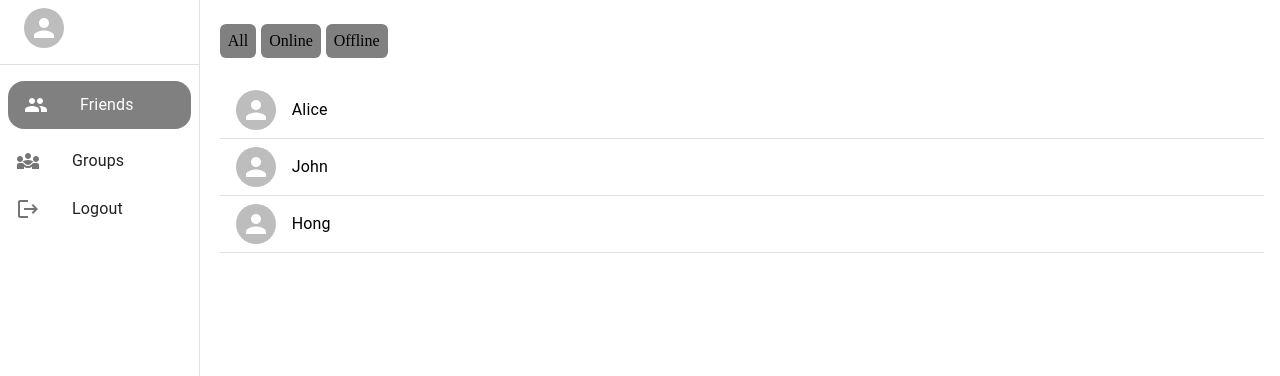
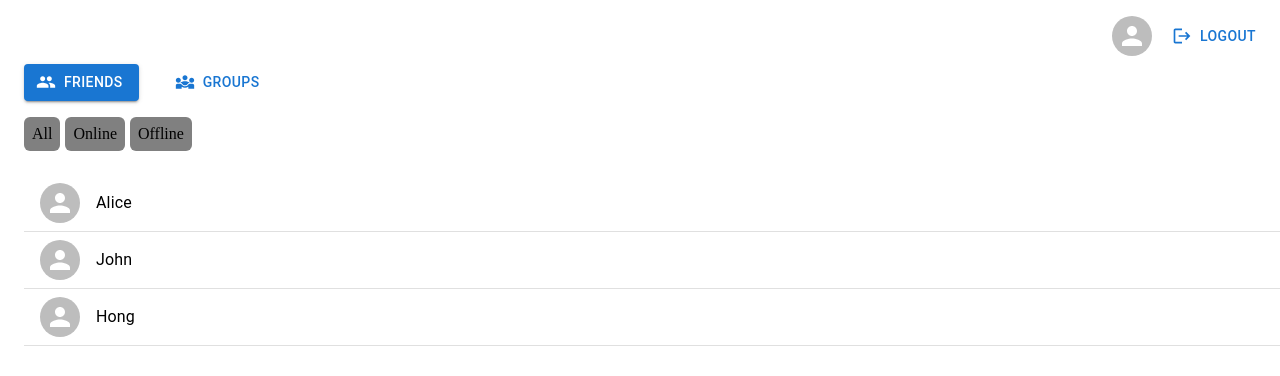
Before and after one commit to yingstm124/techinal-assignment, a React (Vite) app in the folder client-app/: page / in a window 1280 px wide. Shown: the top 376 px of the page. Built offline with nearby package versions, Linux system fonts and the light colour scheme; sample sign-in values are in the browser's storage.

Commit message:
handle create/delete group in real time

```diff
--- a/client-app/src/components/Auth/AuthProvider.tsx
+++ b/client-app/src/components/Auth/AuthProvider.tsx
@@ -9,7 +9,6 @@ import { IUser } from "../../pages/SelectUserPage";
 import { IOnlineUsers } from "../../websocket/param";
 
 interface IAuthContext {
-  token: string | undefined;
     user: IUser | undefined;
     selectUser: (user: IUser) => void;
     logout: () => void;
@@ -22,7 +21,6 @@ interface IOnlineUser {
 
 function AuthProvider({ children }: { children: ReactNode }) {
     const [user, setUser] = useState<IUser>();
-  const [token, setToken] = useState("test-token");
     const [onlineUsers, setOnlineUsers] = useState<IOnlineUser>({});
 
     const updateOnlineUsers = useCallback((param: IOnlineUsers) => {
@@ -42,7 +40,6 @@ function AuthProvider({ children }: { children: ReactNode }) {
     return (
         <AuthContext.Provider
             value={{
-        token,
                 user,
                 selectUser,
                 logout,
@@ -56,7 +53,6 @@ function AuthProvider({ children }: { children: ReactNode }) {
 }
 
 const AuthContext = createContext<IAuthContext>({
-  token: undefined,
     user: undefined,
     selectUser: () => {
         throw new Error("Function not implemented.");
--- a/client-app/src/components/Friend.tsx
+++ b/client-app/src/components/Friend.tsx
@@ -6,7 +6,7 @@ import {
     ListItemButton,
     ListItemText,
 } from "@mui/material";
-import { ReactNode, useCallback } from "react";
+import { useCallback } from "react";
 import { useNavigate } from "react-router";
 
 interface IFriend {
--- a/client-app/src/components/Layout.tsx
+++ b/client-app/src/components/Layout.tsx
@@ -1,45 +1,36 @@
-import {
-  Avatar,
-  Box,
-  Container,
-  Divider,
-  Drawer,
-  Toolbar,
-  Typography,
-} from "@mui/material";
-import { Outlet } from "react-router";
-import SideNavList from "./SideNavList";
+import { Box, Button, Grid } from "@mui/material";
+import { Outlet, useNavigate } from "react-router";
+import NavBar from "./NavBar";
 import Profile from "./Profile";
-
-const SIDE_BAR_SIZE = 200;
+import LogoutIcon from "@mui/icons-material/Logout";
+import { useAuthContext } from "./Auth/AuthProvider";
 
 function Layout() {
+    const { logout } = useAuthContext();
+    const navigate = useNavigate();
     return (
-    <>
-      <Box display="flex">
-        <Box sx={{ width: { sm: SIDE_BAR_SIZE } }}>
-          <Drawer
-            open
-            variant="permanent"
-            sx={{
-              "& .MuiDrawer-paper": {
-                boxSizing: "border-box",
-                width: SIDE_BAR_SIZE,
-              },
+        <Grid>
+            <Box width="100%">
+                <Box display="flex" justifyContent="flex-end" padding={1}>
+                    <Profile />
+                    <Button
+                        startIcon={<LogoutIcon />}
+                        onClick={() => {
+                            navigate("/");
+                            logout();
                         }}
                     >
-            <Toolbar>
-              <Profile />
-            </Toolbar>
-            <Divider />
-            <SideNavList />
-          </Drawer>
+                        Logout
+                    </Button>
                 </Box>
-        <Container>
+                <Box>
+                    <NavBar />
+                </Box>
+            </Box>
+            <Box>
                 <Outlet />
-        </Container>
             </Box>
-    </>
+        </Grid>
     );
 }
 export default Layout;
--- /dev/null
+++ b/client-app/src/components/NavBar.tsx
@@ -0,0 +1,48 @@
+import { Box, Button } from "@mui/material";
+import PeopleIcon from "@mui/icons-material/People";
+import { ReactNode } from "react";
+import { useLocation, useNavigate } from "react-router";
+import Diversity3Icon from "@mui/icons-material/Diversity3";
+
+interface IRoute {
+    name: string;
+    icon: ReactNode;
+    route: string;
+}
+
+const menu: IRoute[] = [
+    {
+        name: "Friends",
+        route: "/",
+        icon: <PeopleIcon />,
+    },
+    {
+        name: "Groups",
+        route: "/groups",
+        icon: <Diversity3Icon />,
+    },
+];
+
+function NavBar() {
+    const { pathname } = useLocation();
+    const navigate = useNavigate();
+
+    return (
+        <Box display="flex" justifyContent="flex-start">
+            {menu.map((i: IRoute, index: number) => (
+                <Button
+                    key={index}
+                    sx={{ marginX: 2 }}
+                    variant={pathname === i.route ? "contained" : "text"}
+                    startIcon={i.icon}
+                    onClick={() => {
+                        navigate(i.route);
+                    }}
+                >
+                    {i.name}
+                </Button>
+            ))}
+        </Box>
+    );
+}
+export default NavBar;
--- a/client-app/src/components/Profile.tsx
+++ b/client-app/src/components/Profile.tsx
@@ -4,10 +4,8 @@ import { useAuthContext } from "./Auth/AuthProvider";
 function Profile() {
     const { user } = useAuthContext();
     return (
-    <Box>
-      <Box display="flex" justifyContent="center">
+        <Box display="flex" paddingX={2}>
             <Avatar />
-      </Box>
             <Typography variant="subtitle1" mt={1}>
                 {user?.name}
             </Typography>
--- a/client-app/src/components/SideNavList.tsx
+++ /dev/null
@@ -1,84 +0,0 @@
-import {
-  List,
-  ListItemButton,
-  ListItemIcon,
-  ListItemText,
-} from "@mui/material";
-import PeopleIcon from "@mui/icons-material/People";
-import { ReactNode, useCallback } from "react";
-import { useLocation, useNavigate } from "react-router";
-import Diversity3Icon from "@mui/icons-material/Diversity3";
-import LogoutIcon from "@mui/icons-material/Logout";
-import { useAuthContext } from "./Auth/AuthProvider";
-
-interface IRoute {
-  name: string;
-  icon: ReactNode;
-  route: string;
-}
-
-const menu: IRoute[] = [
-  {
-    name: "Friends",
-    route: "/",
-    icon: <PeopleIcon />,
-  },
-  {
-    name: "Groups",
-    route: "/groups",
-    icon: <Diversity3Icon />,
-  },
-];
-
-function SideNavList() {
-  const { logout } = useAuthContext();
-  const { pathname } = useLocation();
-  const navigate = useNavigate();
-  const onLogout = useCallback(() => {
-    logout();
-    navigate("/");
-  }, [logout, navigate]);
-
-  return (
-    <List>
-      {menu.map((i: IRoute, index: number) => (
-        <ListItemButton
-          key={index}
-          onClick={() => {
-            navigate(i.route);
-          }}
-          sx={
-            pathname === i.route
-              ? {
-                  bgcolor: "gray",
-                  color: "white",
-                  margin: 1,
-                  borderRadius: 4,
-                }
-              : {}
-          }
-        >
-          <ListItemIcon
-            sx={
-              pathname === i.route
-                ? {
-                    color: "white",
-                  }
-                : {}
-            }
-          >
-            {i.icon}
-          </ListItemIcon>
-          <ListItemText>{i.name}</ListItemText>
-        </ListItemButton>
-      ))}
-      <ListItemButton onClick={() => onLogout()}>
-        <ListItemIcon>
-          <LogoutIcon />
-        </ListItemIcon>
-        <ListItemText>Logout</ListItemText>
-      </ListItemButton>
-    </List>
-  );
-}
-export default SideNavList;
--- a/client-app/src/pages/GroupPage.tsx
+++ b/client-app/src/pages/GroupPage.tsx
@@ -2,42 +2,114 @@ import {
     Box,
     Button,
     Card,
+    CardActions,
+    CardContent,
     Dialog,
     DialogActions,
     DialogContent,
+    Typography,
 } from "@mui/material";
-import { useCallback, useEffect, useState } from "react";
+import { useCallback, useState } from "react";
 import groupService from "../service/group.service";
+import { useAuthContext } from "../components/Auth/AuthProvider";
+import useRealtimeGroup from "../websocket/useRealtimeGroup";
 
 function GroupPage() {
-  const [groups, setGroups] = useState([]);
     const [openNewGroupPopup, setOpenNewGroupPopup] = useState(false);
     const [roomName, setRoomName] = useState("");
+    const { user } = useAuthContext();
+    const { socketRef, groups, onDeleteGroups } = useRealtimeGroup();
 
-  const getRooms = useCallback(async () => {
-    const rooms = await groupService.getRooms();
-    if (!rooms.data) return;
-    setGroups(rooms.data);
-  }, []);
+    const emitGetUpdatedGroup = useCallback(() => {
+        if (!socketRef?.current) return;
+        socketRef.current.emit("online-groups");
+    }, [socketRef]);
+
+    const isOwnGroup = useCallback(
+        (createdBy: string) => createdBy === (user?.userName ?? ""),
+        [user?.userName]
+    );
+
+    const createGroup = useCallback(
+        async (roomName: string) => {
+            await groupService.createGroup(roomName, user?.userName ?? "");
+            emitGetUpdatedGroup();
+        },
+        [emitGetUpdatedGroup, user?.userName]
+    );
+
+    const deleteGroup = useCallback(
+        async (roomName: string) => {
+            await groupService.deleteGroup(roomName, user?.userName ?? "");
+            emitGetUpdatedGroup();
+            onDeleteGroups(roomName);
+        },
+        [emitGetUpdatedGroup, onDeleteGroups, user?.userName]
+    );
 
     const onChangeRoomName = (val: string) => {
         setRoomName(val);
     };
 
-  const onSubmitCreateRoom = useCallback(() => {}, []);
-
-  useEffect(() => {
-    getRooms();
-  }, [getRooms]);
+    const onSubmitCreateRoom = useCallback(() => {
+        if (!roomName) return;
+        createGroup(roomName);
+        setOpenNewGroupPopup(false);
+        setRoomName("");
+    }, [createGroup, roomName]);
 
     return (
-    <Box display="flex" flexDirection="column">
-      <Button variant="contained" onClick={() => setOpenNewGroupPopup(true)}>
+        <Box display="flex" flexDirection="column" alignItems="center">
+            <Box>
+                <Button
+                    variant="contained"
+                    onClick={() => setOpenNewGroupPopup(true)}
+                    sx={{ minWidth: 150 }}
+                >
                     New Group
                 </Button>
-      <Box display="flex" justifyContent="center">
+            </Box>
+            <Box display="flex" margin={2}>
                 {groups.length > 0 ? (
-          groups.map((i) => <Card>{i.roomName}</Card>)
+                    groups.map((i, index: number) => (
+                        <Box key={index} width={300} margin={2}>
+                            <Card variant="outlined">
+                                <CardContent>
+                                    <Typography variant="h6">
+                                        {i.roomName}
+                                    </Typography>
+                                    <Typography
+                                        variant="caption"
+                                        align="center"
+                                    >
+                                        Created By : {i.createdBy}
+                                    </Typography>
+                                </CardContent>
+                                <CardActions>
+                                    <Box
+                                        display="flex"
+                                        justifyContent={
+                                            isOwnGroup(i.createdBy)
+                                                ? "space-between"
+                                                : "flex-end"
+                                        }
+                                        width="100%"
+                                    >
+                                        {isOwnGroup(i.createdBy) && (
+                                            <Button
+                                                onClick={() =>
+                                                    deleteGroup(i.roomName)
+                                                }
+                                            >
+                                                Del
+                                            </Button>
+                                        )}
+                                        <Button>Join room</Button>
+                                    </Box>
+                                </CardActions>
+                            </Card>
+                        </Box>
+                    ))
                 ) : (
                     <Box margin={2}>-- No group --</Box>
                 )}
@@ -46,7 +118,7 @@ function GroupPage() {
             {openNewGroupPopup && (
                 <Dialog open>
                     <DialogContent>
-            Room name :{" "}
+                        Group name :{" "}
                         <input
                             value={roomName}
                             onChange={(e) => {
@@ -62,7 +134,9 @@ function GroupPage() {
                         >
                             Cancel
                         </Button>
-            <Button>Submit</Button>
+                        <Button onClick={() => onSubmitCreateRoom()}>
+                            Submit
+                        </Button>
                     </DialogActions>
                 </Dialog>
             )}
--- a/client-app/src/service/group.service.ts
+++ b/client-app/src/service/group.service.ts
@@ -1,6 +1,9 @@
 import httpRequest from "../httpRequest";
 
 const groupService = {
-  getRooms: () => httpRequest.get("/rooms"),
+    createGroup: (roomName: string, userName: string) =>
+        httpRequest.post(`/group/${roomName}/${userName}`),
+    deleteGroup: (roomName: string, userName: string) =>
+        httpRequest.delete(`/group/${roomName}/${userName}`),
 };
 export default groupService;
--- /dev/null
+++ b/client-app/src/websocket/useRealtimeGroup.ts
@@ -0,0 +1,35 @@
+import { useCallback, useEffect, useRef, useState } from "react";
+import { io, Socket } from "socket.io-client";
+
+function useRealtimeGroup() {
+    const socketRef = useRef<Socket>();
+    const [groups, setGroups] = useState([]);
+
+    const onDeleteGroups = useCallback(
+        (roomName: string) =>
+            setGroups((prevs) => prevs.filter((i) => i.roomName !== roomName)),
+        []
+    );
+
+    const onUpdateGroups = useCallback((param: any) => {
+        setGroups(param);
+    }, []);
+
+    useEffect(() => {
+        socketRef.current = io("http://localhost:5000");
+        socketRef.current.emit("online-groups");
+        socketRef.current.on("update-groups", onUpdateGroups);
+
+        return () => {
+            if (!socketRef?.current) return;
+            socketRef.current.off("update-groups");
+        };
+    }, [onUpdateGroups]);
+
+    return {
+        socketRef,
+        groups,
+        onDeleteGroups,
+    };
+}
+export default useRealtimeGroup;
```
Also changed, not shown: client-app/src/websocket/useRealtimeChat.ts (+6 -4 lines), client-app/src/pages/FriendsPage.tsx (indentation only), 1 other file (tests, documents, lock files or other folders). Lines whose indentation alone changed are shown as unchanged.
